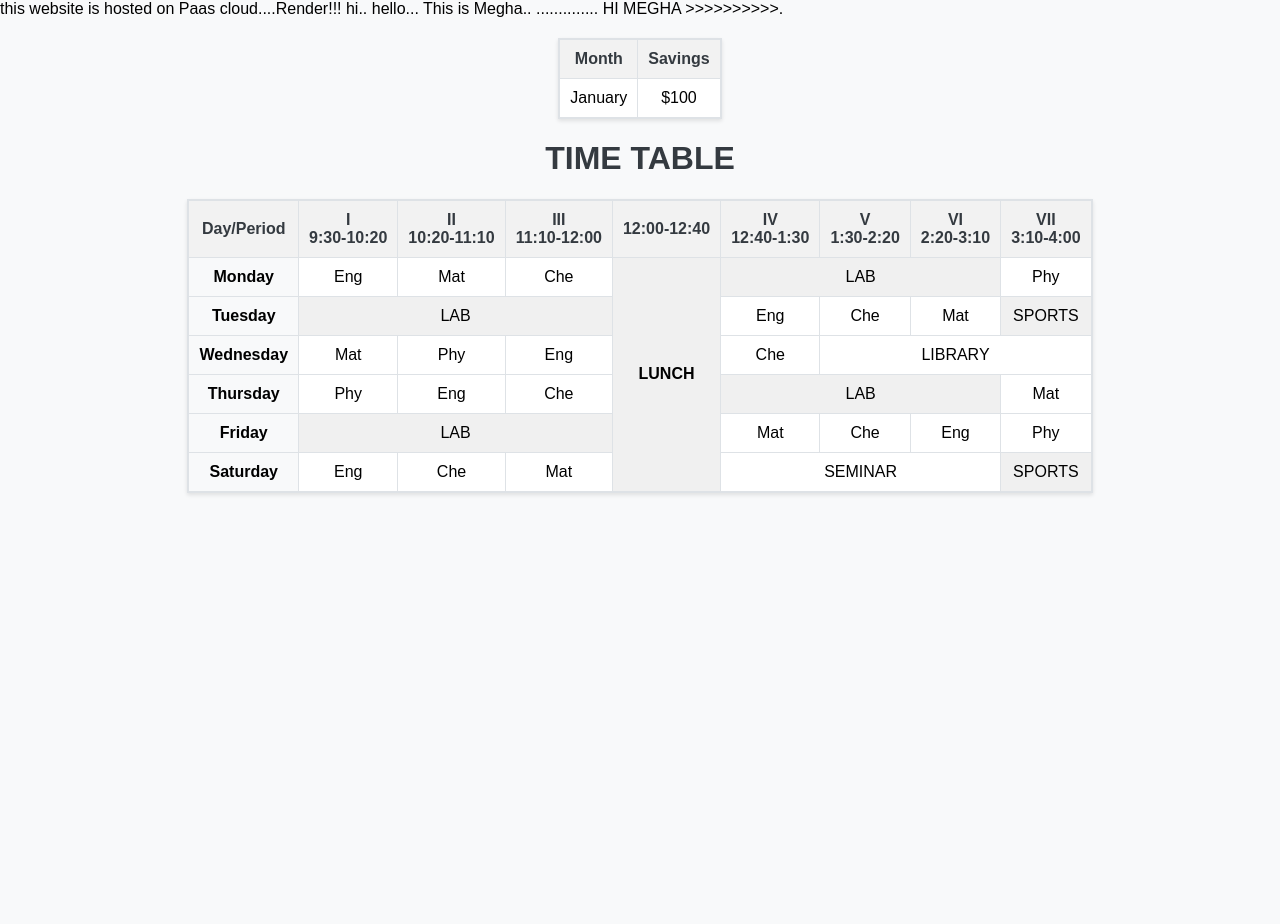
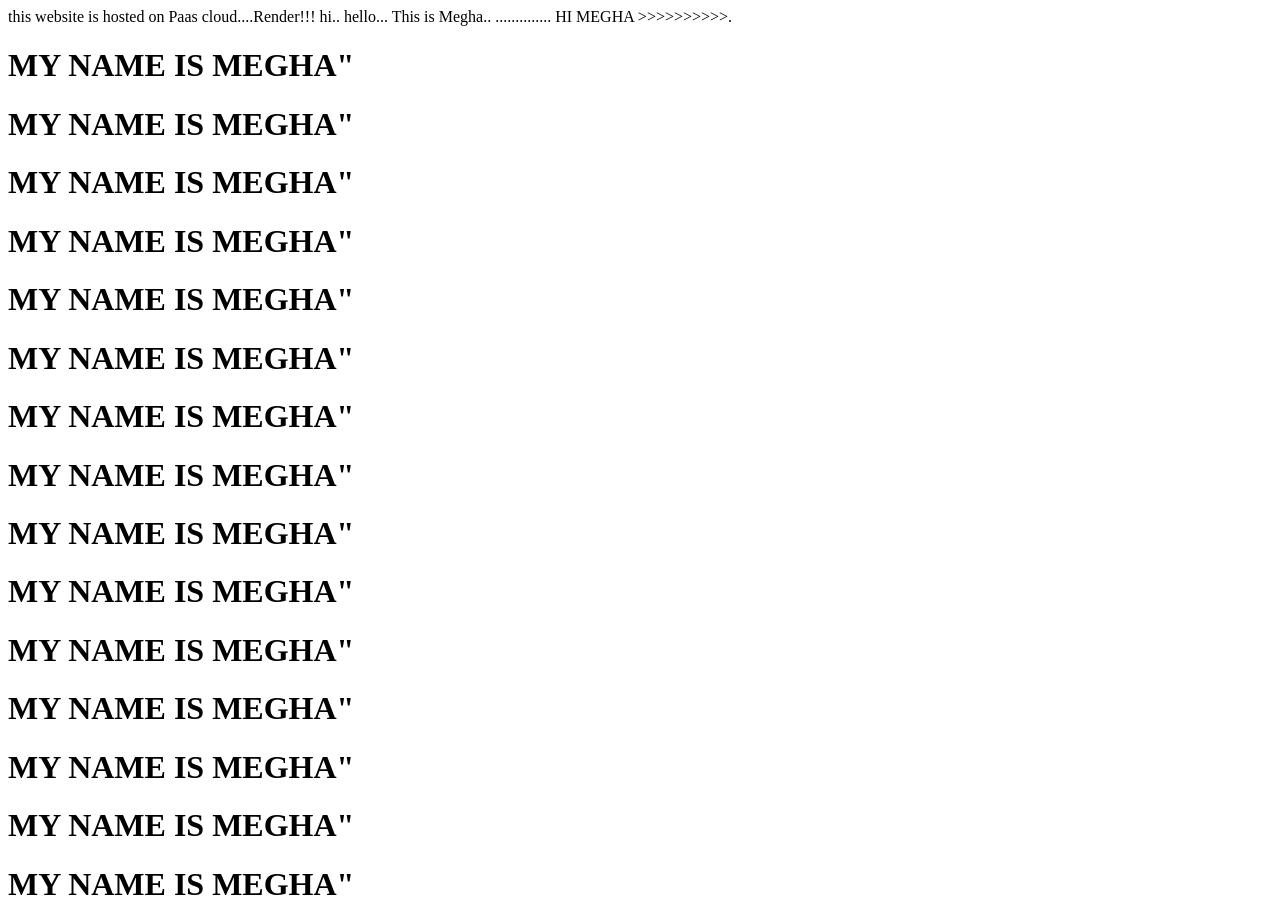
Before and after one commit to meghapol12/render2, a plain HTML site: page index.html in a window 1280 px wide. Before the commit the page ends 800 px from the top, so only its background shows below. Drawn offline with Linux system fonts and the light colour scheme.

Commit message:
Update index.html

```diff
--- a/index.html
+++ b/index.html
@@ -5,130 +5,23 @@ This is Megha..
 .............. HI MEGHA >>>>>>>>>>.
 
 
-<table>
-  <tr>
-    <th>Month</th>
-    <th>Savings</th>
-  </tr>
-  <tr>
-    <td>January</td>
-    <td>$100</td>
-  </tr>
-</table>
+
+<h1>MY NAME IS MEGHA"</H1>
+<h1>MY NAME IS MEGHA"</H1>
+<h1>MY NAME IS MEGHA"</H1>
+<h1>MY NAME IS MEGHA"</H1>
+<h1>MY NAME IS MEGHA"</H1>
 
 
-<!DOCTYPE html>
-<html>
+<h1>MY NAME IS MEGHA"</H1>
+<h1>MY NAME IS MEGHA"</H1>
+<h1>MY NAME IS MEGHA"</H1>
+<h1>MY NAME IS MEGHA"</H1>
+<h1>MY NAME IS MEGHA"</H1>
 
-<head>
-    <title>Time Table</title>
-    <style>
-        body {
-            font-family: Arial, sans-serif;
-            background-color: #f8f9fa;
-            margin: 0;
-            padding: 0;
-        }
 
-        h1 {
-            text-align: center;
-            color: #343a40;
-        }
-
-        table {
-            border-collapse: collapse;
-            margin: 20px auto;
-            background-color: #fff;
-            border: 2px solid #dee2e6;
-            box-shadow: 0 2px 4px rgba(0, 0, 0, 0.1);
-        }
-
-        th,
-        td {
-            border: 1px solid #dee2e6;
-            padding: 10px;
-            text-align: center;
-        }
-
-        th {
-            background-color: #f2f2f2;
-            color: #343a40;
-        }
-
-        .highlight {
-            background-color: #f8f9fa;
-        }
-
-        .special {
-            background-color: #f0f0f0;
-        }
-    </style>
-</head>
-
-<body>
-    <h1>TIME TABLE</h1>
-    <table>
-        <tr>
-            <th>Day/Period</th>
-            <th>I<br>9:30-10:20</th>
-            <th>II<br>10:20-11:10</th>
-            <th>III<br>11:10-12:00</th>
-            <th>12:00-12:40</th>
-            <th>IV<br>12:40-1:30</th>
-            <th>V<br>1:30-2:20</th>
-            <th>VI<br>2:20-3:10</th>
-            <th>VII<br>3:10-4:00</th>
-        </tr>
-        <tr>
-            <td class="highlight"><b>Monday</b></td>
-            <td>Eng</td>
-            <td>Mat</td>
-            <td>Che</td>
-            <td rowspan="6" class="special"><b>LUNCH</b></td>
-            <td colspan="3" class="special">LAB</td>
-            <td>Phy</td>
-        </tr>
-        <tr>
-            <td class="highlight"><b>Tuesday</b></td>
-            <td colspan="3" class="special">LAB</td>
-            <td>Eng</td>
-            <td>Che</td>
-            <td>Mat</td>
-            <td class="special">SPORTS</td>
-        </tr>
-        <tr>
-            <td class="highlight"><b>Wednesday</b></td>
-            <td>Mat</td>
-            <td>Phy</td>
-            <td>Eng</td>
-            <td>Che</td>
-            <td colspan="3">LIBRARY</td>
-        </tr>
-        <tr>
-            <td class="highlight"><b>Thursday</b></td>
-            <td>Phy</td>
-            <td>Eng</td>
-            <td>Che</td>
-            <td colspan="3" class="special">LAB</td>
-            <td>Mat</td>
-        </tr>
-        <tr>
-            <td class="highlight"><b>Friday</b></td>
-            <td colspan="3" class="special">LAB</td>
-            <td>Mat</td>
-            <td>Che</td>
-            <td>Eng</td>
-            <td>Phy</td>
-        </tr>
-        <tr>
-            <td class="highlight"><b>Saturday</b></td>
-            <td>Eng</td>
-            <td>Che</td>
-            <td>Mat</td>
-            <td colspan="3">SEMINAR</td>
-            <td class="special">SPORTS</td>
-        </tr>
-    </table>
-</body>
-
-</html>
+<h1>MY NAME IS MEGHA"</H1>
+<h1>MY NAME IS MEGHA"</H1>
+<h1>MY NAME IS MEGHA"</H1>
+<h1>MY NAME IS MEGHA"</H1>
+<h1>MY NAME IS MEGHA"</H1>
```
